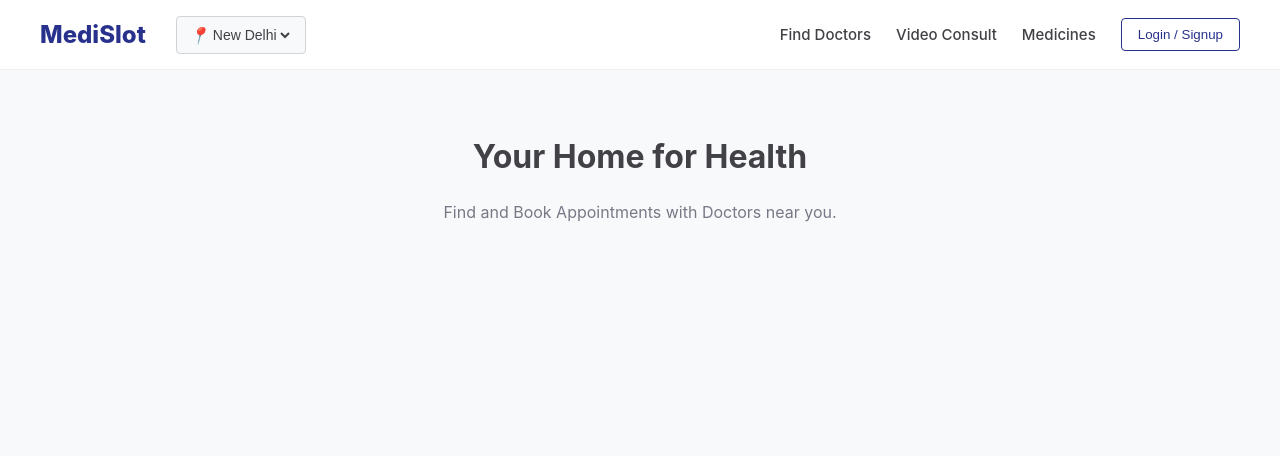
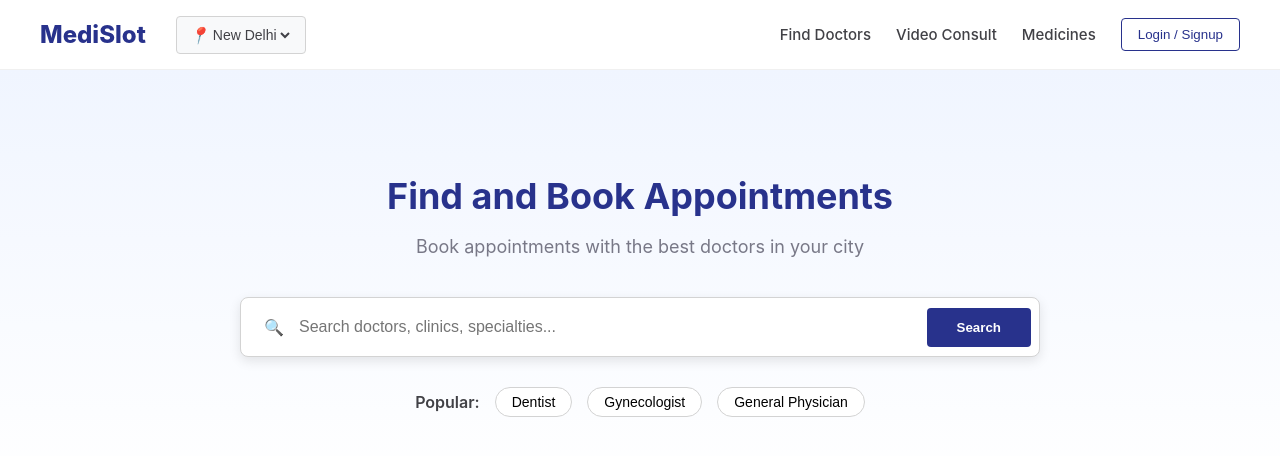
Before and after one commit to varuntrivedi43/MediSlot, a React (Vite) app in the folder client/: page / in a window 1280 px wide. Shown: the top 456 px of the page. Built offline with nearby package versions, Linux system fonts and the light colour scheme.

Commit message:
feat: add Practo-style Hero section with search bar and quick filter pills

```diff
--- a/client/src/App.jsx
+++ b/client/src/App.jsx
@@ -1,11 +1,13 @@
 import { BrowserRouter as Router, Routes, Route } from 'react-router-dom';
-import Navbar from './components/Navbar'; // Naya component import kiya
+import Navbar from './components/Navbar';
+import Hero from './components/Hero'; // Naya import
 import './index.css';
 
+// Home component ab Hero dikhayega
 const Home = () => (
-  <div style={{ padding: '40px 20px', textAlign: 'center' }}>
-    <h2 style={{ fontSize: '32px' }}>Your Home for Health</h2>
-    <p style={{ color: '#787887' }}>Find and Book Appointments with Doctors near you.</p>
+  <div>
+    <Hero />
+    {/* Baad mein yahan Doctors ki list aayegi */}
   </div>
 );
 
@@ -13,9 +15,7 @@ function App() {
   return (
     <Router>
       <div className="app-container">
-        {/* Navbar yahan daal diya taaki har page pe dikhe */}
         <Navbar />
-
         <Routes>
           <Route path="/" element={<Home />} />
           <Route path="/doctors" element={<div>Doctors Page</div>} />
--- /dev/null
+++ b/client/src/components/Hero.css
@@ -0,0 +1,90 @@
+.hero-section {
+  background: linear-gradient(to bottom, #f0f5ff 0%, #ffffff 100%);
+  padding: 80px 20px;
+  text-align: center;
+}
+
+.hero-content h1 {
+  font-size: 36px;
+  color: #28328c;
+  margin-bottom: 10px;
+  font-weight: 700;
+}
+
+.hero-content p {
+  color: #787887;
+  font-size: 18px;
+  margin-bottom: 40px;
+}
+
+.search-container {
+  max-width: 800px;
+  margin: 0 auto;
+}
+
+.search-box {
+  display: flex;
+  align-items: center;
+  background: white;
+  padding: 8px;
+  border-radius: 8px;
+  box-shadow: 0 4px 12px rgba(0,0,0,0.1);
+  border: 1px solid #d3d3d3;
+}
+
+.search-icon {
+  padding: 0 15px;
+  color: #787887;
+}
+
+.search-box input {
+  flex: 1;
+  border: none;
+  outline: none;
+  font-size: 16px;
+  padding: 12px 0;
+}
+
+.search-btn {
+  background-color: #28328c;
+  color: white;
+  border: none;
+  padding: 12px 30px;
+  border-radius: 4px;
+  font-weight: 600;
+  cursor: pointer;
+  transition: 0.3s;
+}
+
+.search-btn:hover {
+  background-color: #1a237e;
+}
+
+.quick-filters {
+  margin-top: 30px;
+  display: flex;
+  justify-content: center;
+  align-items: center;
+  gap: 15px;
+  flex-wrap: wrap;
+}
+
+.quick-filters span {
+  font-weight: 600;
+  color: #414146;
+}
+
+.filter-pill {
+  background: white;
+  border: 1px solid #d3d3d3;
+  padding: 6px 16px;
+  border-radius: 20px;
+  font-size: 14px;
+  cursor: pointer;
+  transition: 0.2s;
+}
+
+.filter-pill:hover {
+  border-color: #28328c;
+  color: #28328c;
+}
--- /dev/null
+++ b/client/src/components/Hero.jsx
@@ -0,0 +1,40 @@
+import React, { useState } from 'react';
+import './Hero.css';
+
+const Hero = () => {
+  // 'searchTerm' variable mein hum user ki typing save karenge
+  const [searchTerm, setSearchTerm] = useState('');
+
+  return (
+    <div className="hero-section">
+      <div className="hero-content">
+        <h1>Find and Book Appointments</h1>
+        <p>Book appointments with the best doctors in your city</p>
+
+        {/* Practo-style Big Search Bar */}
+        <div className="search-container">
+          <div className="search-box">
+            <span className="search-icon">🔍</span>
+            <input
+              type="text"
+              placeholder="Search doctors, clinics, specialties..."
+              value={searchTerm}
+              onChange={(e) => setSearchTerm(e.target.value)}
+            />
+            <button className="search-btn">Search</button>
+          </div>
+        </div>
+
+        {/* Quick Links (Filter Pills) */}
+        <div className="quick-filters">
+          <span>Popular:</span>
+          <button className="filter-pill">Dentist</button>
+          <button className="filter-pill">Gynecologist</button>
+          <button className="filter-pill">General Physician</button>
+        </div>
+      </div>
+    </div>
+  );
+};
+
+export default Hero;
```
